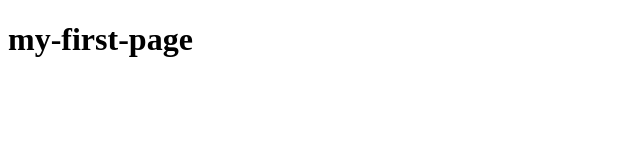
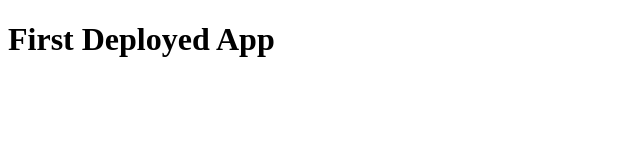
Before and after one commit to hannahwillis1/hannahwillis1.github.io, a plain HTML site: page index.html in a window 1280 px wide. Shown: the whole page, without its empty margins (0-640 px from the left). Drawn offline with Linux system fonts and the light colour scheme.

Commit message:
updated file

```diff
--- a/index.html
+++ b/index.html
@@ -8,7 +8,7 @@
 </head>
 <body>
     <h1>
-        my-first-page
+       First Deployed App
     </h1>
 </body>
 </html>
```
